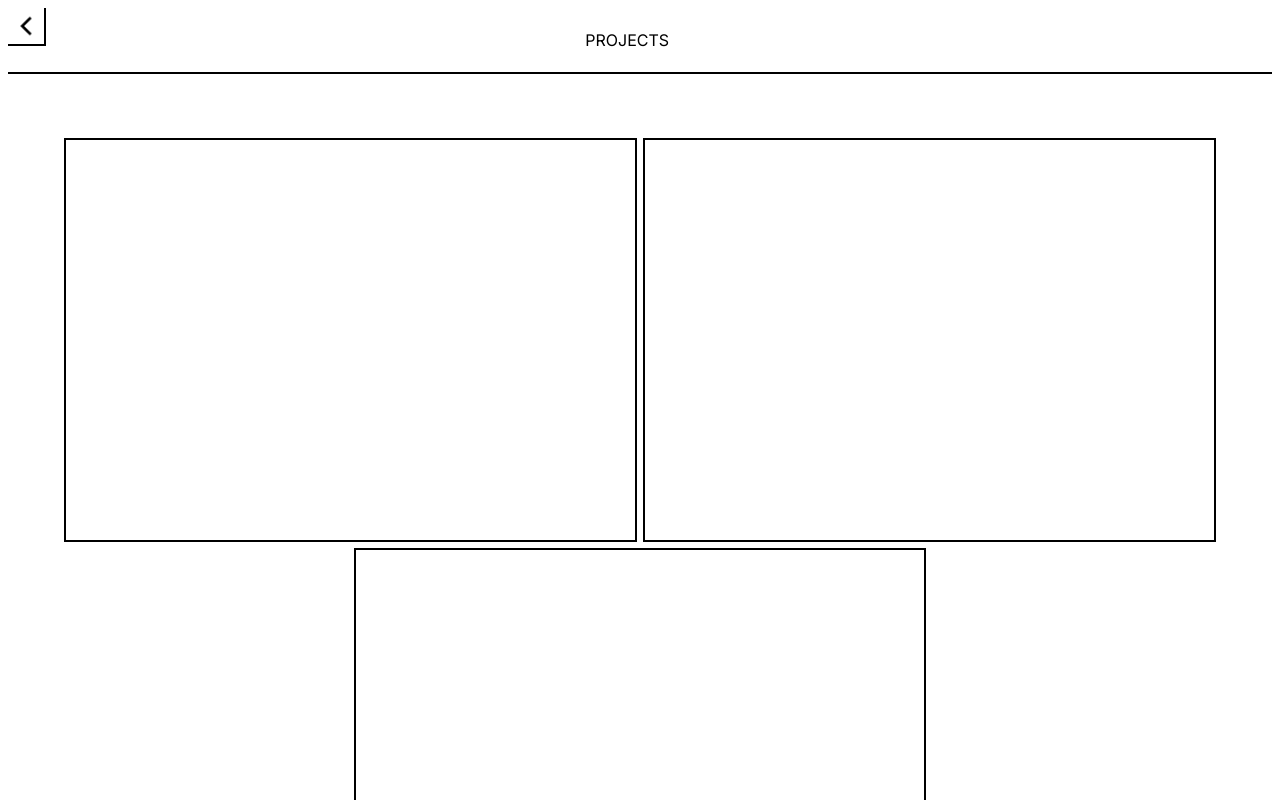
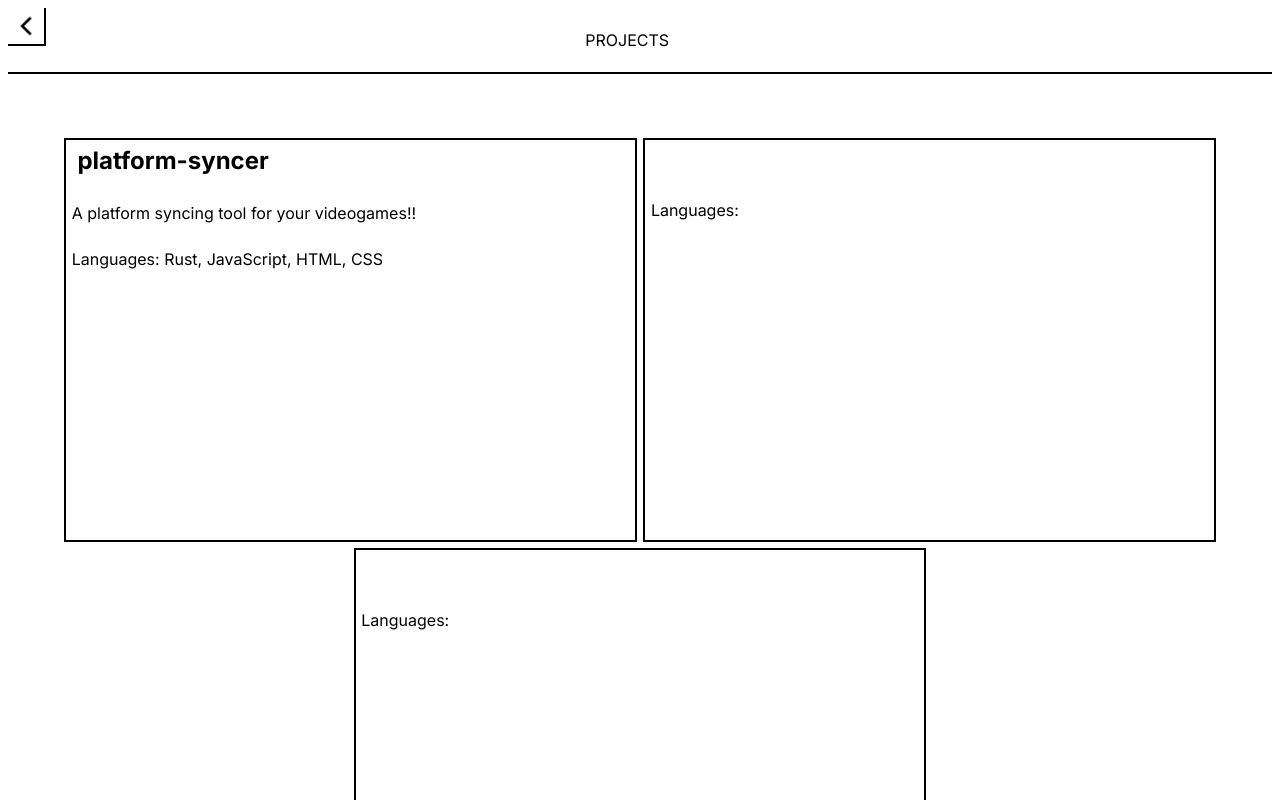
Before and after one commit to DenverW03/DenverW03.github.io, a Next.js app: page /projects in a window 1280 px wide. Shown: the top 800 px of the page. Built offline with nearby package versions, Linux system fonts and the light colour scheme.

Commit message:
experimenting

```diff
--- a/src/components/project-card/project-card.js
+++ b/src/components/project-card/project-card.js
@@ -1,9 +1,13 @@
 import styles from "./project-card.module.css";
 
-export default function ProjectCard({name, languages, link}) {
+export default function ProjectCard({name, description, languages, link}) {
 	return(
 		<div className={styles["card"]}>
-
+			<h2>{name}</h2>
+			<div className={styles["project-desc-container"]}>
+				<p>{description}</p>
+				<p>Languages: {languages}</p>
+			</div>
 		</div>
 	);
 }
--- a/src/components/project-card/project-card.module.css
+++ b/src/components/project-card/project-card.module.css
@@ -5,6 +5,27 @@
 
 	height: 25vh;
 	width: 97%;
+
+	display: flex;
+	flex-direction: column;
+}
+
+.card > h2 {
+	margin: 0;
+	padding-left: 2%;
+	padding-top: 1%;
+}
+
+.project-desc-container {
+	padding-top: 5%;
+	padding-left: 1%;
+	display: flex;
+	flex-direction: column;
+	gap: 2vw;
+}
+
+.project-desc-container > p {
+	margin: 0;
 }
 
 @media (min-width: 600px) {
--- a/src/components/project-container/project-container.js
+++ b/src/components/project-container/project-container.js
@@ -2,11 +2,17 @@ import ProjectCard from "../project-card/project-card";
 import styles from "./project-container.module.css";
 
 export default function ProjectContainer() {
+	const cardData = [
+    { name: 'platform-syncer', description: 'A platform syncing tool for your videogames!!', languages: 'Rust, JavaScript, HTML, CSS', link: 'https://github.com/DenverW03/platform-syncer' },
+    { name: '', description: '', languages: '', link: '' },
+    { name: '', description: '', languages: '', link: '' },
+  ];
+
 	return(
 		<div className={styles["container"]}>
-			<ProjectCard />
-			<ProjectCard />
-			<ProjectCard />
+			{cardData.map((data) => (
+        <ProjectCard name={data.name} description={data.description} languages={data.languages} link={data.link} />
+      ))}
 		</div>
 	);
 }
```
